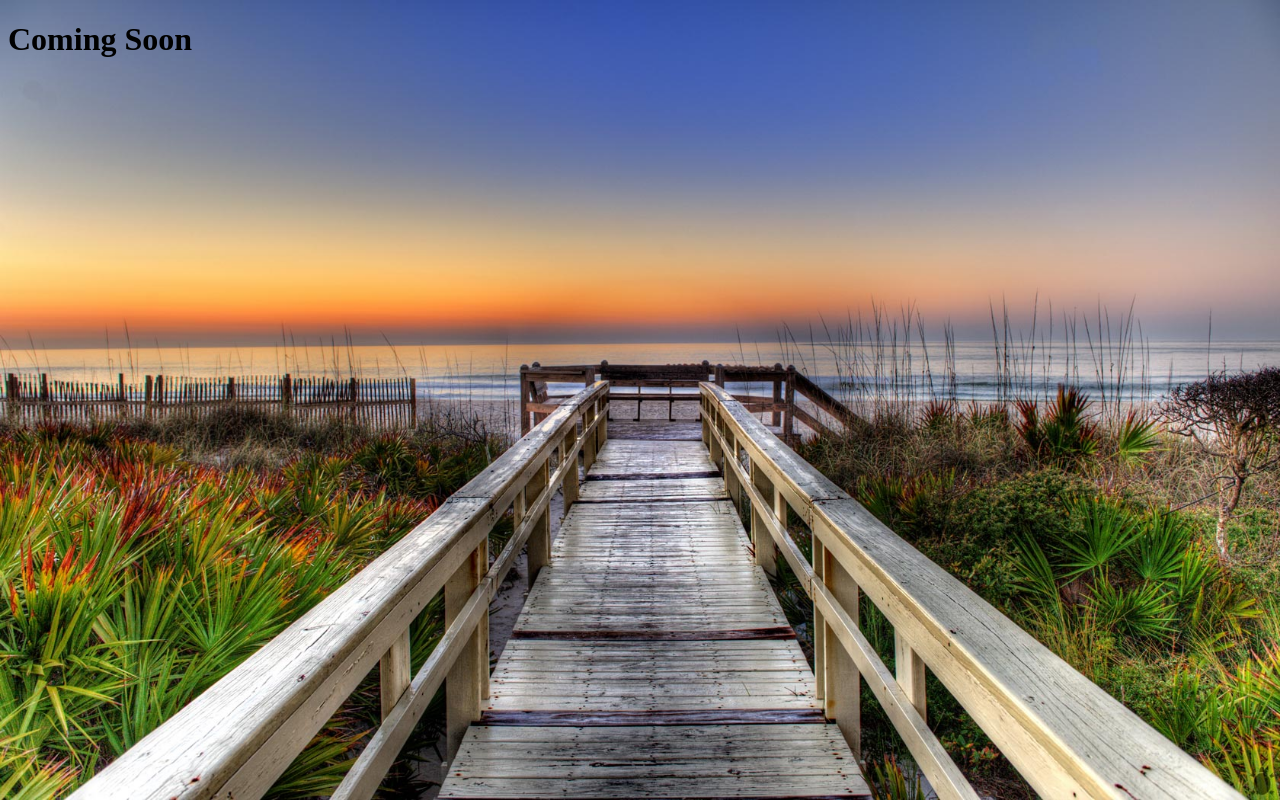
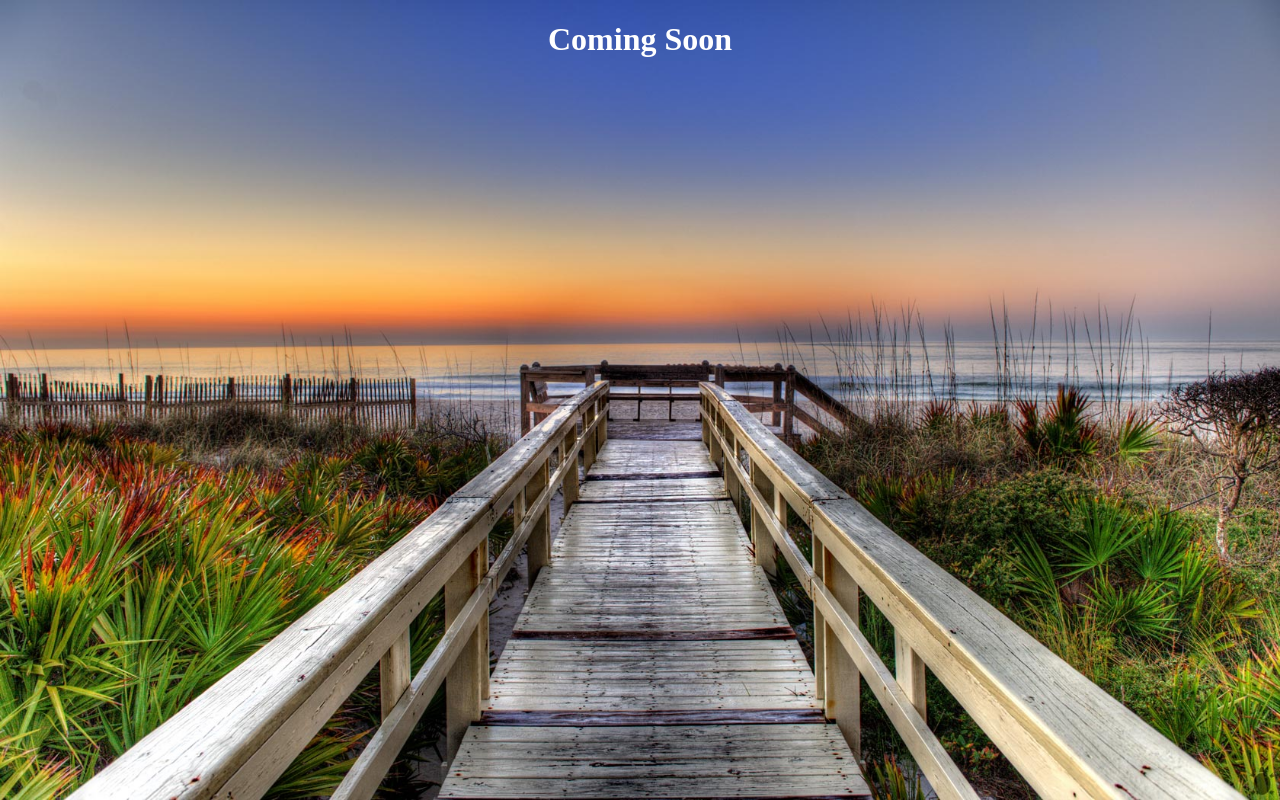
Before and after one commit to androidmason/androidmason.github.io, a plain HTML site: page index.html in a window 1280 px wide. Drawn offline with Linux system fonts and the light colour scheme.

Commit message:
Update index.html
Heading position

```diff
--- a/index.html
+++ b/index.html
@@ -13,6 +13,6 @@
   </style>
 </head>
 <body>
-<h1 align=“center”>Coming Soon</h1>
+<h1 align=center style="color:white">Coming Soon</h1>
 </body>
 </html>
```
